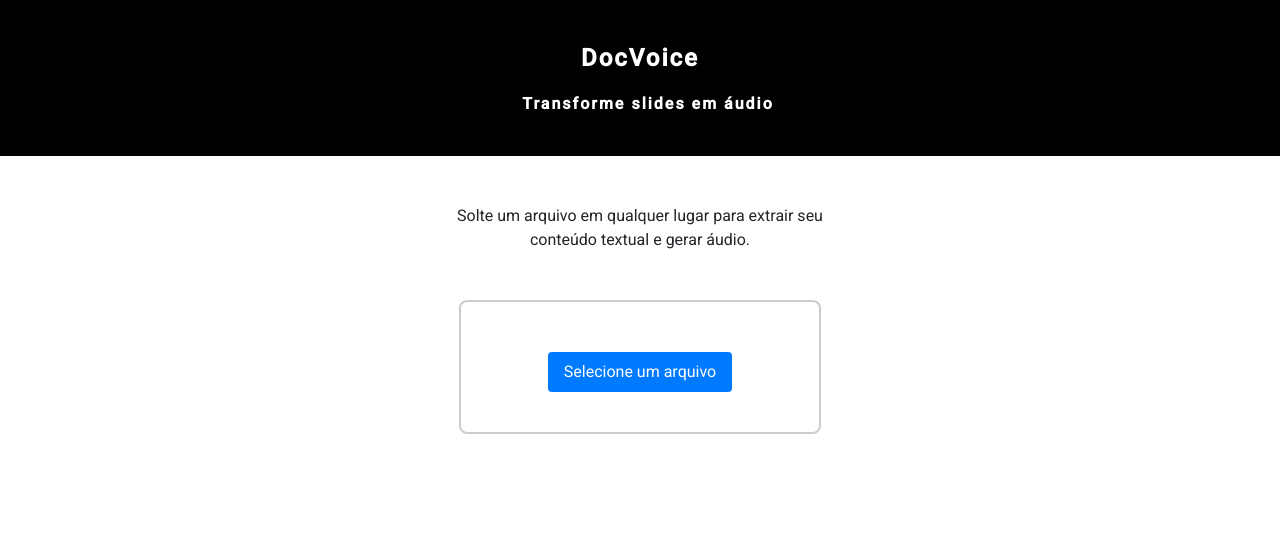
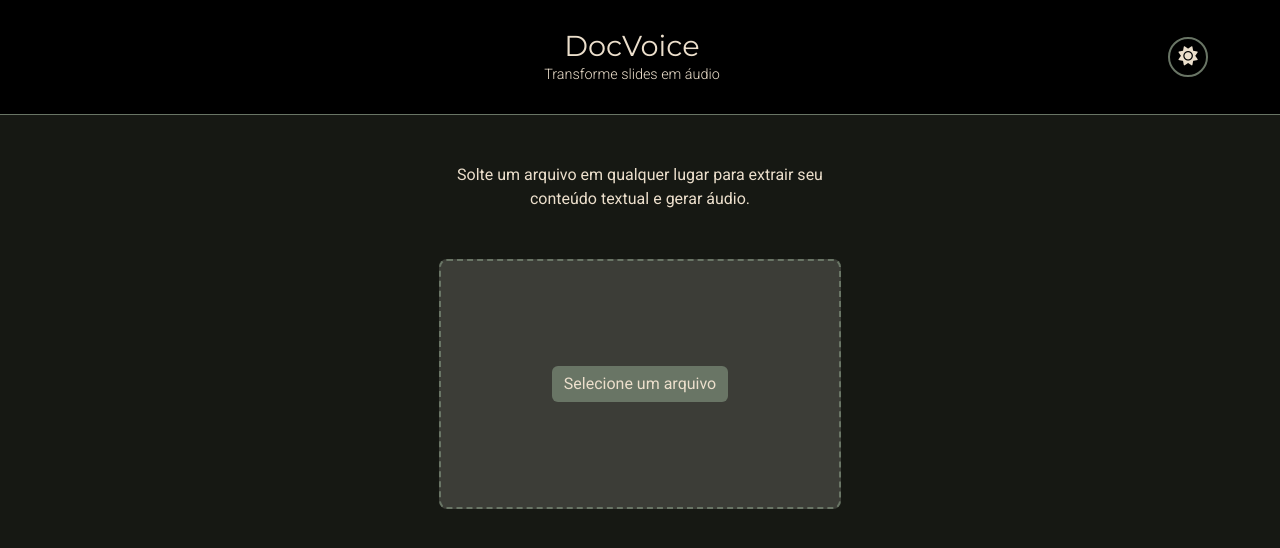
Before and after one commit to yarazip/frontend-docvoice, an Angular app in the folder docvoice-frontend/: page / in a window 1280 px wide. Shown: the top 548 px of the page. Built offline with nearby package versions, Linux system fonts and the light colour scheme; what ngx-file-drop would draw is missing.

Commit message:
feat: adiciona temas claro e escuro e atualiza CSS global

```diff
--- a/docvoice-frontend/angular.json
+++ b/docvoice-frontend/angular.json
@@ -8,6 +8,7 @@
       "schematics": {
         "@schematics/angular:component": {
           "style": "scss"
+
         }
       },
       "root": "",
@@ -34,7 +35,8 @@
             "styles": [
               "@angular/material/prebuilt-themes/cyan-orange.css",
               "node_modules/bootstrap/dist/css/bootstrap.min.css",
-              "src/styles.scss"
+              "node_modules/@fortawesome/fontawesome-free/css/all.min.css",
+                "src/styles.scss"
             ],
             "scripts": []
           },
--- a/docvoice-frontend/package.json
+++ b/docvoice-frontend/package.json
@@ -20,6 +20,7 @@
     "@angular/platform-browser": "^19.2.0",
     "@angular/platform-browser-dynamic": "^19.2.0",
     "@angular/router": "^19.2.0",
+    "@fortawesome/fontawesome-free": "^6.7.2",
     "bootstrap": "^5.3.7",
     "rxjs": "~7.8.0",
     "tslib": "^2.3.0",
--- a/docvoice-frontend/src/app/app.component.scss
+++ b/docvoice-frontend/src/app/app.component.scss
@@ -1,28 +1,40 @@
+body {
+  background-color: var(--primary-bg);
+  color: var(--text-color);
+}
+
 .file-drop-zone {
-  border: 2px solid #ccc;
-  border-radius: 8px;
-  padding: 40px;
+  background-color: var(--drop-zone-bg);
+  border: 0.125rem dashed var(--drop-zone-border);
+  padding: 4rem 2rem;
+  margin: 2rem auto;
   text-align: center;
-  margin: 20px;
+  border-radius: 0.5rem;
   transition: all 0.3s ease;
-  cursor: pointer;
+  width: 100%;
+  max-width: 87.5rem;
+  min-height: 15.625rem;
+  display: flex;
+  flex-direction: column;
+  justify-content: center;
+  align-items: center;
 }
 
 .file-drop-zone.dragover {
-  border-color: #007bff;
-  background-color: #f8f9fa;
+  background-color: var(--drop-zone-hover);
+  border-color: var(--accent-color);
 }
 
-.file-drop-zone:hover {
-  border-color: #007bff;
+.btn-primary {
+  background-color: var(--button-bg);
+  color: var(--button-text);
+  border: none;
 }
 
-button {
-  margin-top: 10px;
-  padding: 8px 16px;
-  background-color: #007bff;
-  color: white;
-  border: none;
-  border-radius: 4px;
-  cursor: pointer;
+.btn-primary:hover {
+  background-color: var(--button-hover);
 }
+
+.spinner-border.text-primary {
+  color: var(--spinner-color) !important;
+}
--- a/docvoice-frontend/src/app/navbar/navbar.component.html
+++ b/docvoice-frontend/src/app/navbar/navbar.component.html
@@ -1,4 +1,12 @@
 <nav class="navbar">
-  <div class="navbar-title">DocVoice</div>
-  <div class="navbar-subtitle">Transforme slides em áudio</div>
+  <div class="navbar-content">
+    <div class="navbar-brand">
+      <h1 class="navbar-logo">DocVoice</h1>
+      <p class="navbar-subtitle">Transforme slides em áudio</p>
+    </div>
+
+  </div>
+  <button (click)="toggleTheme()" class="theme-toggle-btn" title="Alternar tema">
+    <i [class]="themeService.getCurrentTheme() === 'light' ? 'fas fa-moon' : 'fas fa-sun'"></i>
+  </button>
 </nav>
--- a/docvoice-frontend/src/app/navbar/navbar.component.scss
+++ b/docvoice-frontend/src/app/navbar/navbar.component.scss
@@ -1,21 +1,64 @@
-.navbar {
-  padding: 40px!important;
-  background: #000;
-  display: flex; flex-direction: column; justify-content: center; align-items: center;
-}
+@import url('https://fonts.googleapis.com/css2?family=Montserrat:wght@400;700&display=swap');
 
-.navbar-title {
-  color: #fff;
-  font-size: 1.5rem;
-  font-weight: bold;
-  letter-spacing: 2px;
+
+:host {
+  display: block;
+  background: var(--header-bg);
+  color: var(--text-color);
+  padding: 1rem 2rem;
+  border-bottom: 0.0625rem solid var(--accent-color);
 }
 
 .navbar-subtitle {
-  margin-top: 1rem;
-  color: #fff;
-  font-size: 1rem;
-  font-weight: bold;
-  letter-spacing: 2px;
-  margin-left: 1rem;
+  margin: 0;
+  font-weight: 300;
+  color: var(--text-color);
+  font-size: 0.9rem;
 }
+
+.navbar-brand {
+  display: flex;
+  flex-direction: column;
+  align-items: center;
+}
+
+.navbar-logo {
+  color: var(--text-color);
+  font-family: 'Montserrat', sans-serif;
+  font-weight: 100 !important;
+  margin: 0;
+  font-size: 1.8rem;
+  line-height: 1.2;
+}
+
+.navbar-content {
+  max-width: 50rem;
+  margin: 0 auto;
+  display: flex;
+  justify-content: space-between;
+  align-items: center;
+  gap: 2rem;
+  position: relative;
+}
+
+.theme-toggle-btn {
+  background: transparent;
+  border: 0.125rem solid var(--accent-color);
+  border-radius: 50%;
+  width: 2.5rem;
+  height: 2.5rem;
+  color: var(--text-color);
+  font-size: 1.2rem;
+  cursor: pointer;
+  display: flex;
+  align-items: center;
+  justify-content: center;
+  transition: background-color 0.3s ease;
+  flex-shrink: 0;
+  position: absolute;
+  right: 2.5rem;
+}
+
+.theme-toggle-btn:hover {
+  background-color: var(--button-hover);
+}
--- a/docvoice-frontend/src/app/navbar/navbar.component.ts
+++ b/docvoice-frontend/src/app/navbar/navbar.component.ts
@@ -1,13 +1,19 @@
 import { CommonModule } from '@angular/common';
 import { Component } from '@angular/core';
+import { ThemeService } from '.././service/themeService';
 
 @Component({
   selector: 'app-navbar',
+  standalone: true,
   imports: [CommonModule],
   templateUrl: './navbar.component.html',
   styleUrl: './navbar.component.scss',
-  standalone: true
 })
 export class NavbarComponent {
+ constructor(public themeService: ThemeService) {}
+
+toggleTheme() {
+  this.themeService.toggleTheme();
+}
 
 }
--- /dev/null
+++ b/docvoice-frontend/src/app/service/ThemeService.ts
@@ -0,0 +1,36 @@
+import { Injectable } from '@angular/core';
+
+export type ThemeType = 'light' | 'dark';
+
+@Injectable({
+  providedIn: 'root'
+})
+export class ThemeService {
+  private currentTheme: ThemeType = 'light';
+
+ constructor() {
+  const savedTheme = localStorage.getItem('theme');
+  if (savedTheme === 'light' || savedTheme === 'dark') {
+    this.setTheme(savedTheme);
+  } else {
+    this.setTheme('dark');
+  }
+}
+
+
+setTheme(theme: 'light' | 'dark') {
+  this.currentTheme = theme;
+  document.documentElement.setAttribute('data-theme', theme);
+  localStorage.setItem('theme', theme);
+}
+
+
+  toggleTheme() {
+    const newTheme: ThemeType = this.currentTheme === 'light' ? 'dark' : 'light';
+    this.setTheme(newTheme);
+  }
+
+  getCurrentTheme(): ThemeType {
+    return this.currentTheme;
+  }
+}
--- a/docvoice-frontend/src/styles.scss
+++ b/docvoice-frontend/src/styles.scss
@@ -1,4 +1,49 @@
-/* You can add global styles to this file, and also import other style files */
+@import url('https://fonts.googleapis.com/css2?family=Montserrat:wght@400;700&display=swap');
+
+
+:root, [data-theme="light"] {
+  --primary-bg: #F2F2F2;
+  --secondary-bg: #EAE4D5;
+  --accent-color: #B6B09F;
+  --text-color: #000000;
+
+  --button-bg: #B6B09F;
+  --button-text: #000000;
+  --button-hover: #9A9587;
+
+  --drop-zone-bg: #EAE4D5;
+  --drop-zone-border: #B6B09F;
+  --drop-zone-hover: #D9D3C5;
+
+  --spinner-color: #B6B09F;
+
+  --header-bg: #f8f8f8;
+}
+
+[data-theme="dark"] {
+  --primary-bg: #161813;
+  --secondary-bg: #3C3D37;
+  --accent-color: #697565;
+  --text-color: #ECDFCC;
+
+  --button-bg: #697565;
+  --button-text: #ECDFCC;
+  --button-hover: #5A6655;
+
+  --drop-zone-bg: #3C3D37;
+  --drop-zone-border: #697565;
+  --drop-zone-hover: #4A4B45;
+
+  --spinner-color: #697565;
+  --header-bg: #000000;
+}
+
+body {
+  background-color: var(--primary-bg);
+  color: var(--text-color);
+  transition: background-color 0.3s ease, color 0.3s ease;
+
+}
 
 html, body { height: 100%; }
 body { margin: 0; font-family: Roboto, "Helvetica Neue", sans-serif; }
```
Also changed, not shown: 1 other file (tests, documents, lock files or other folders).
